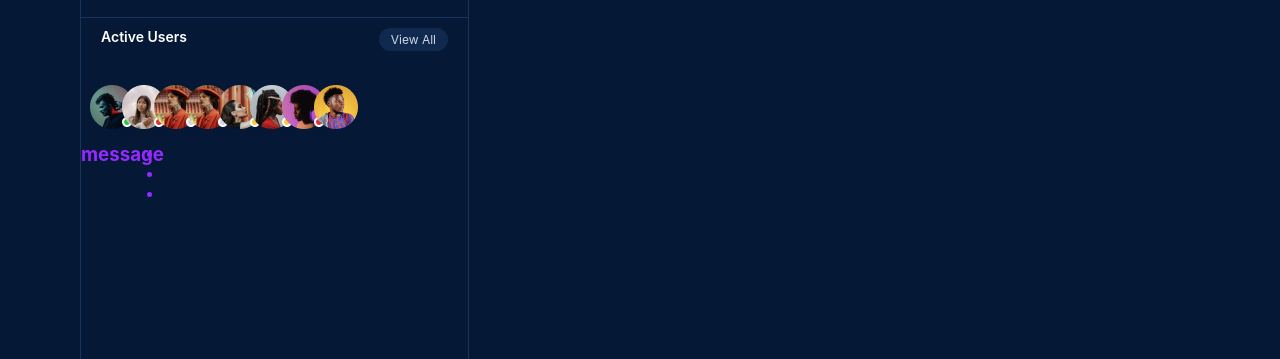
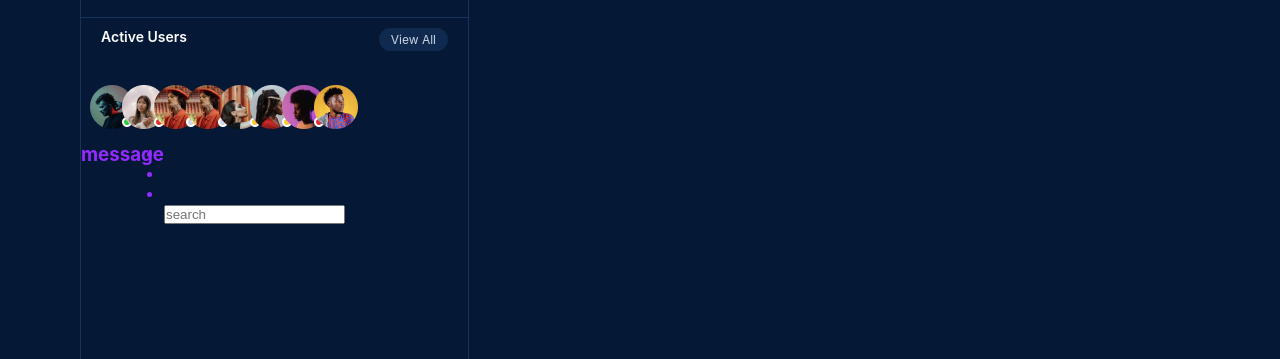
Before and after one commit to elite-coder-5150/one-design-system, a website: page messenger.html in a window 1280 px wide. Shown: the part 441-800 px from the top of the page. Drawn offline with Linux system fonts and the light colour scheme.

Commit message:
defined the search form

```diff
--- a/messenger.html
+++ b/messenger.html
@@ -147,6 +147,15 @@
                                     </div>
                                 </li>
                             </ul>
+
+                            <form class="search-form">
+                                <div class="input-group">
+                                    <input type="text" placeholder="search">
+                                    <div class="icon">
+                                        <div class="search-icon"></div>
+                                    </div>
+                                </div>
+                            </form>
                         </nav>
                     </header>
                 </div>
```
